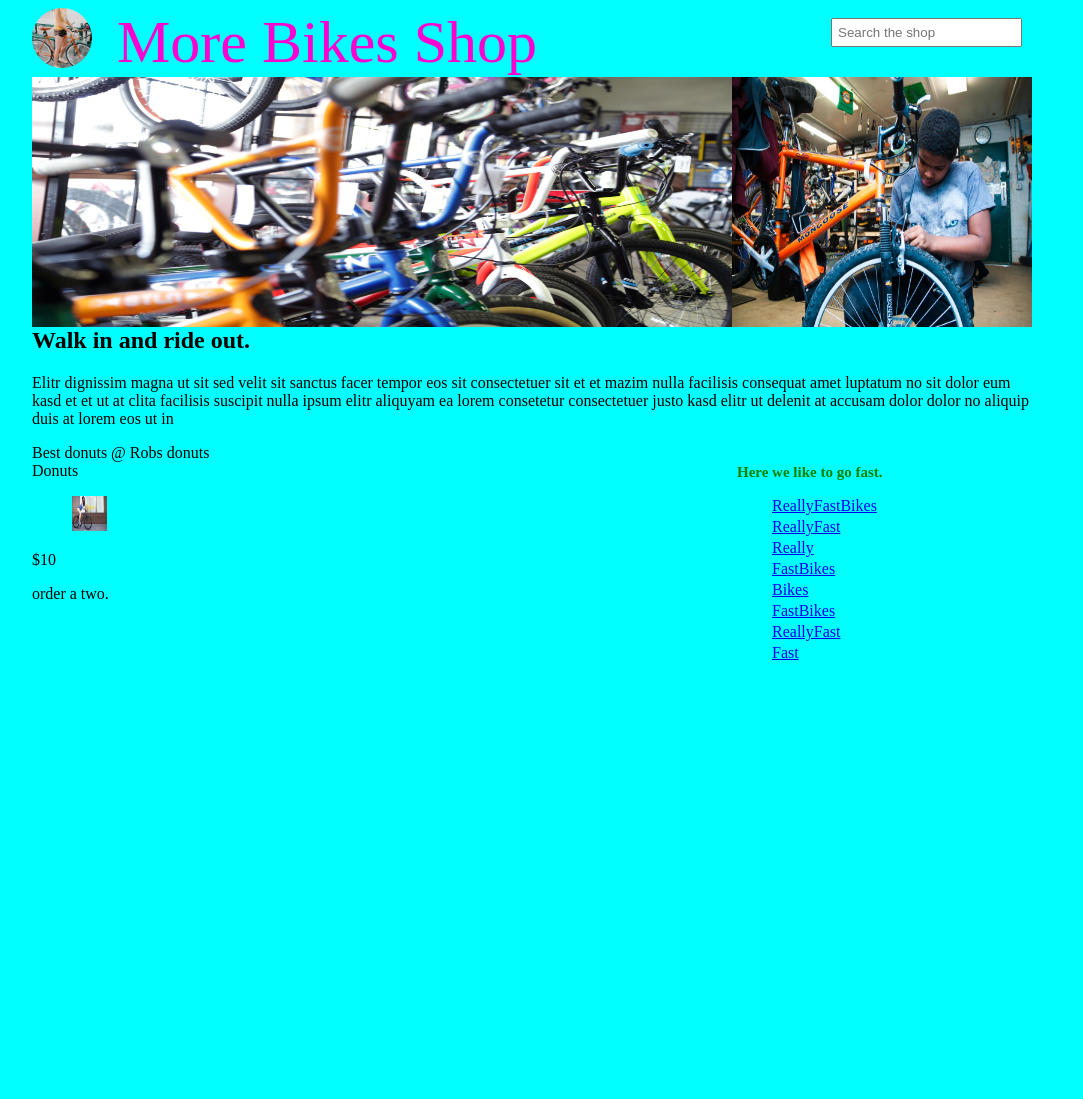
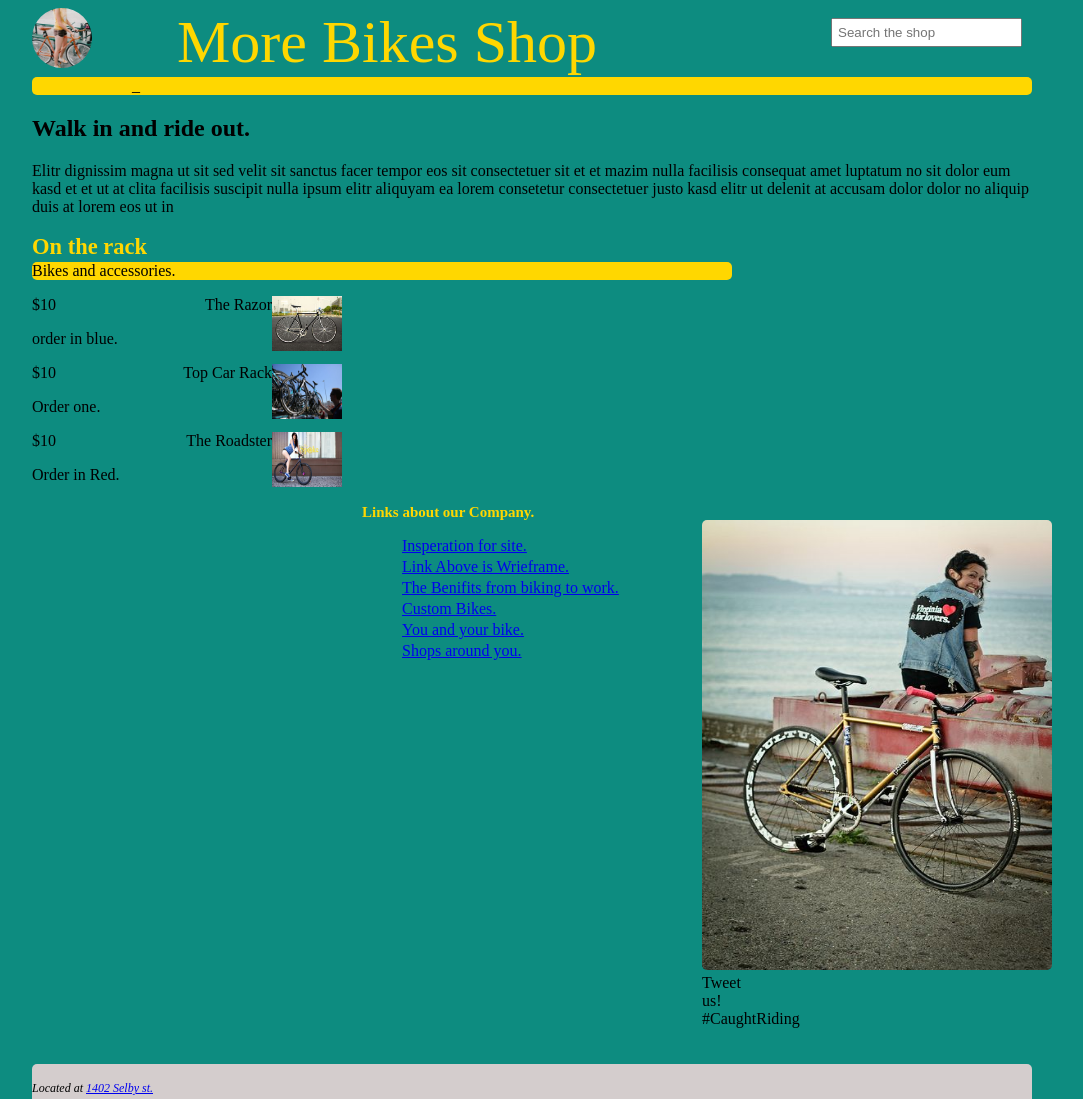
Before and after one commit to mggacm/MoreBikesShop, a plain HTML site: page index.html in a window 1280 px wide. Shown: the top 1099 px of the page, without its empty margins (108-1191 px from the left). Before the commit the page ends 800 px from the top, so only its background shows below. Drawn offline with Linux system fonts and the light colour scheme.

Commit message:
Fiddling around with layout

```diff
--- a/index.html
+++ b/index.html
@@ -20,24 +20,14 @@
 
 
         <!--search-->
+            <input type="search" id="search" placeholder="Search the shop" />
 
-            <input type="search" id="search" placeholder="Search the shop" />
+
+            <div id="header-undertop">_</div>
         </div>
     </header>
 
-    <!--BANNER-->
-    <section id="banner">
-        <!--main img-->
-        <div>
-            <img id="main-image" src="img/Bikesinline.jpg" />
-        </div>
 
-
-        <!--other img-->
-        <div>
-            <img id="second-image" src="img/Youth.jpg" />
-        </div>
-     </section>
 
     <!--WELCOME-->
     <section>
@@ -46,7 +36,7 @@
             <p id="welcome-text">
                 Elitr dignissim magna ut sit sed velit sit sanctus
                 facer tempor eos sit consectetuer sit et
-                et mazim nulla facilisis consequat amet luptatum
+                et mazim nulla facilisis consequat amet luptatum <!--change!!!!-->
                 no sit dolor eum kasd et et ut at clita facilisis suscipit
                 nulla ipsum elitr aliquyam ea lorem consetetur consectetuer
                 justo kasd elitr ut delenit at accusam dolor dolor
@@ -54,60 +44,86 @@
             </p>
      </section>
 
+
     <!--MAIN / EXTRAS-->
     <section id="main">
-       <header id="donut-header">Best donuts @ Robs donuts</header>
+        <header id="bike-header"><h2>On the rack</h2></header>
+        <header id="header-title">Bikes and accessories.</header>
 
-       <header id="header-title">Donuts</header>
 
-       <!--PRODUCT-->
+        <!--PRODUCT middle-->
         <section class="products">
-           <artical class="product-artical">
+            <artical id="product-article">
+                <figure>
+                    <img class="product-thumbnail" src="img/FIXED.jpg" />
+                </figure>
+                <header>
+                    <span class="product-name">The Razor</span>
+                </header>
+                <p>&#36;10</p>
+                <div class="add-to-cart">
+                    order in blue.
+                </div>
+            </artical>
+            <artical id="product-article">
+                <figure>
+                    <img class="product-thumbnail" src="img/BikeOnCar.jpg" />
+                </figure>
+                <header>
+                    <span class="product-name">Top Car Rack</span>
+                </header>
+                <p>&#36;10</p>
+                <div class="add-to-cart">
+                    Order one.
+                </div>
+            </artical>
+            <article id="product-article">
                 <figure>
                     <img class="product-thumbnail" src="img/FixieChix.jpg" />
                 </figure>
-
                 <header>
-                   <span class="product-name"></span>
+                    <span class="product-name">The Roadster</span>
                 </header>
                 <p>&#36;10</p>
                 <div class="add-to-cart">
-                   order a two.
+                    Order in Red.
                 </div>
-           </artical>
+            </article>
         </section>
 
-
-
+        <!--Pic to right side-->
+        <section class="related">
+            <figure>
+                <img id="pics" src="img/Back.jpg">
+                <figcaption>Tweet us! #CaughtRiding</figcaption>
+            </figure>
+        </section>
     </section>
 
-    <!--BIO-->
-    <artical id="recent-news">
-        <header>Here we like to go fast.</header>
+    <!--Links left or middle -->
+    <artical id="links">
+        <header>Links about our Company.</header>
         <ul>
-            <li><a href="#">ReallyFastBikes</a></li>
-            <li><a href="#">ReallyFast</a></li>
-            <li><a href="#">Really</a></li>
-            <li><a href="#">FastBikes</a></li>
-            <li><a href="#">Bikes</a></li>
-            <li><a href="#">FastBikes</a></li>
-            <li><a href="#">ReallyFast</a></li>
-            <li><a href="#">Fast</a></li>
+            <li><a href="https://gravit.io/d/4yldMUIqjG" target="_blank">Insperation for site.</a></li>
+            <li><a href="#">Link Above is Wrieframe.</a></li>
+            <li><a href="#">The Benifits from biking to work.</a></li>
+            <li><a href="#">Custom Bikes.</a></li>
+            <li><a href="#">You and your bike.</a></li>
+            <li><a href="#">Shops around you.</a></li>
         </ul>
     </artical>
 
 
-    <!--FOOTER
+   <!--FOOTER-->
     <footer id="footer">
-        <p><address>1402 Selby st.</address></p>
+        <p><address>Located at <a href="https://www.google.com/search?sourceid=chrome-psyapi2&rlz=1C1LENN_enUS474US474&ion=1&espv=2&ie=UTF-8&q=1402%20Selby%20st.&oq=1402%20Selby%20st.&aqs=chrome..69i57.902j0j4" target="_blank">
+            1402 Selby st.</a></address></p>
         <p>
-            scing consetetur erat est sed kasd vero nostrud
-            eos rebum illum magna ullamcorper molestie duo
-            voluptua accusam aliquyam vero
+            Incorperation with VeloWorks LLC.
         </p>
 
     </footer>
-        -->
+
 
 </body>
 </html>
--- a/main.css
+++ b/main.css
@@ -1,18 +1,17 @@
 /*  */
 
-body{
-    background-color:aqua;
-    /*pink or hot pink to accent*/
+body {
+    background-color: #0d8c80;
     width: 1000px;
-    margin-left: auto ;
-    margin-right: auto ;
+    margin-left: auto;
+    margin-right: auto;
     font-family: Belleza;
 }
 
 .logo {
-    width: 60px;
-    height: 60px;
-    border-radius: 30px;
+    width: 90px;
+    height: 90px;
+    border-radius: 25px;
     margin-right: 10px;
     float: left;
 }
@@ -28,9 +27,9 @@ body{
 #header-name {
 
     font-size: 60px;
-    color: #ff00d2;
+    color: gold;
     padding: 15px;
-    margin: 20px 0px 20px 0px;
+    margin: 20px 0px 20px 30px;
 
 }
 #search{
@@ -40,17 +39,12 @@ body{
     margin: 10px 10px 10px 10px;
 
 }
-#main-image {
-    float: left;
-    width: 700px;
-    height: 250px;
+#header-undertop {
+    background-color: gold;
+    border-radius: 5px;
+
 }
 
-#second-image {
-    float: right;
-    width: 300px;
-    height: 250px;
-}
 
 .welcome{
     width: 700px;
@@ -58,67 +52,80 @@ body{
     margin: 20px 0px 20px 0px;
 }
 
-#recent-news{
+#links {
     float: right;
     width: 300px;
-    margin: 20px 0px 20px 0px;
+    margin: 20px 0px 20px px;
 }
-#recent-news > header{
-    margin-left: 5px;
-    color: green;
+    #links> header {
+
+        color: gold;
         font-size: 15px;
         font-weight: bold;
         margin-bottom: 0px;
+
     }
 
-#recent-news > ul {
+#links > ul {
     list-style: none;
 }
-    #recent-news > ul > li {
+    #links > ul > li {
         margin: 0px 0px 3px 0px;
 }
 
 #main {
     height: 100%;
     width: 700px;
-    float: left;
+
     margin: 0px 0px 3px 0px;
 }
 
-#dount-header{
-    color: green;
+#bike-header{
+    color: gold;
     font-size:15px;
     margin: 0px 0px 3px 0px;
     height: 25px;
 
 }
+#header-title {
+    background-color: gold;
+    border-radius: 5px;
+}
    .products{
-       width: 25%;
-       float: left;
+       width: 50%;
+
        margin: 0PX 0PX 20PX 0PX;
+
+   }
+.product-name{
+    float: right;
+
 }
 
-   .product-article{
-       height: 150px;
-       width: 200px;
-       border-width: 2px;
-       border-style: solid;
-       border-color: green;
-       margin: 3px 3px 3px 3px;
-       padding: 3px 3px 3px 3px;
+.product-thumbnail {
+    width: 70px;
+    height: 55px;
+    float: right;
+}
+.related {
+    width: 10%;
+    float: right;
+}
+
+#pics {
+    width: 350px;
+    height: 450px;
     border-radius: 5px;
-   }
-   .product-thumbnail{
-       width: 35px;
-       height: 35px;
+
 }
 
 
-#footer{
+#footer {
     width: 100%;
-    background-color: white;
+    background-color: #d4cdcd;
     margin: 20px 0px 20px 0px;
     padding: 5px 0px 5px 0px;
     border-radius: 5px;
     font-size: 12px;
+    float: right;
 }
```
Lines whose indentation alone changed are shown as unchanged.
